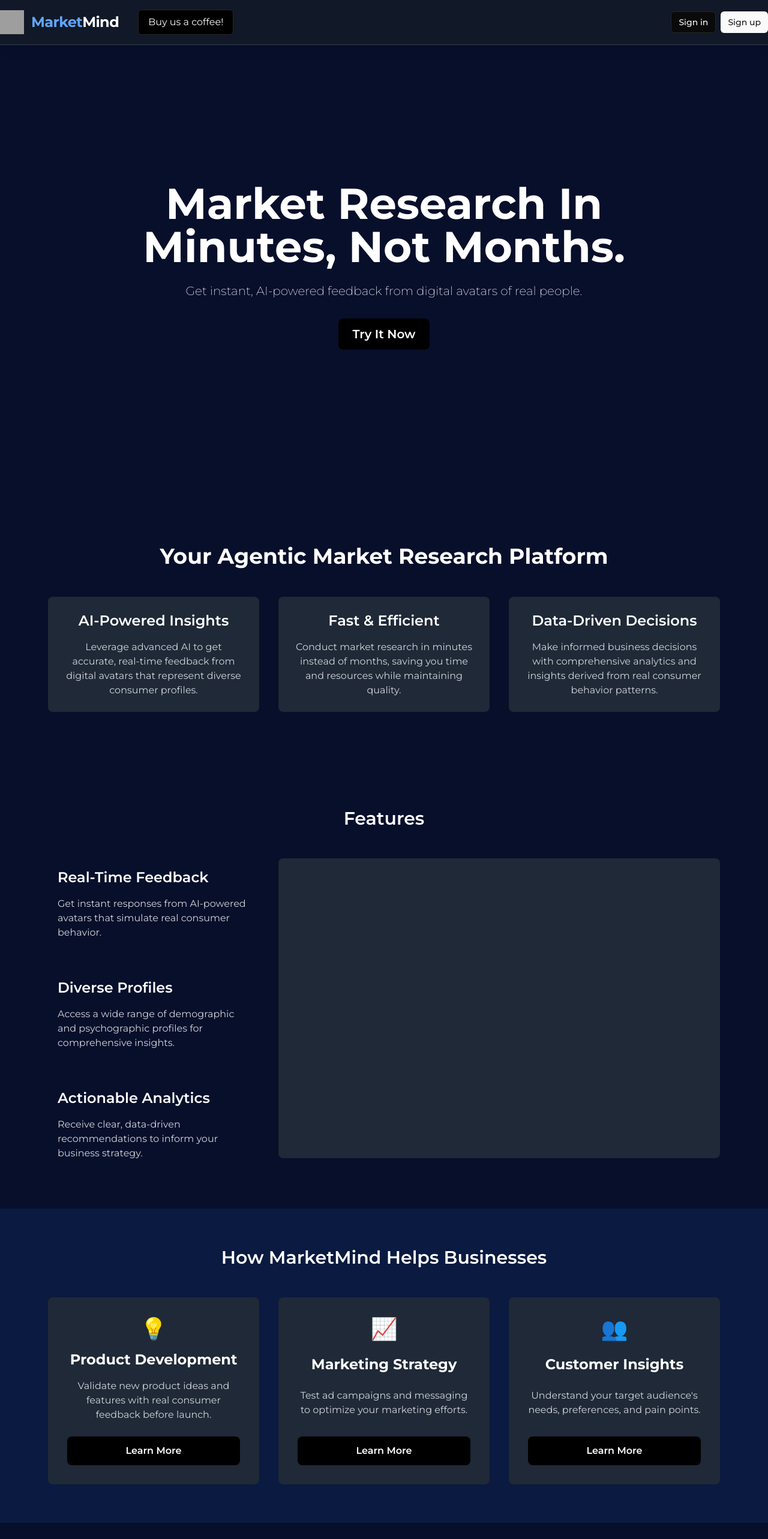
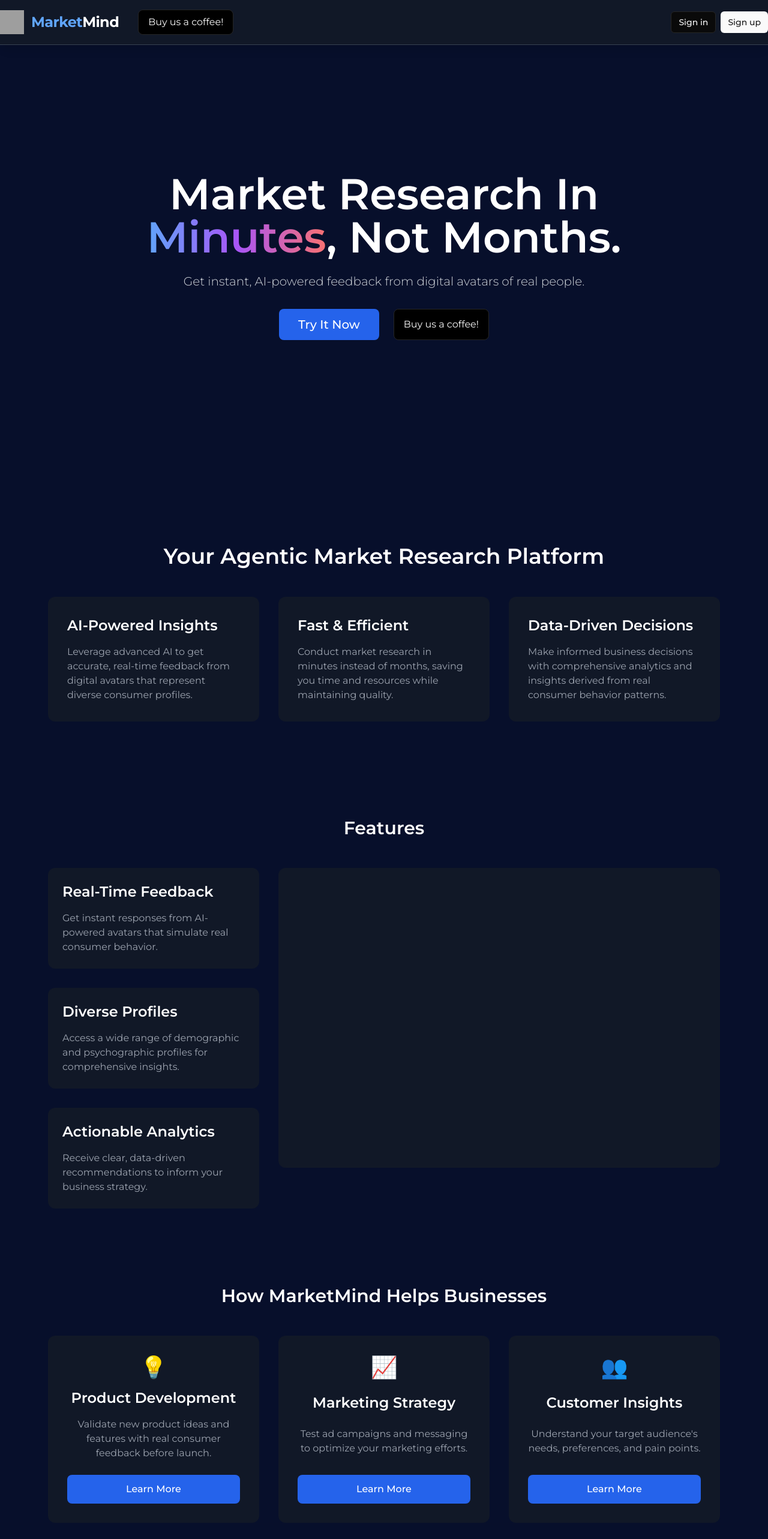
Before and after one commit to nikhilp1234567/Market-research-agent, a Next.js app: page / in a window 1280 px wide. Shown: the top 2566 px of the page at 60% size. Built offline with nearby package versions, Linux system fonts and the light colour scheme; no server answers; grey boxes are pictures that could not be loaded.

Commit message:
homepage ui fixes

```diff
--- a/app/page.tsx
+++ b/app/page.tsx
@@ -8,31 +8,38 @@ import "swiper/css";
 import "swiper/css/effect-coverflow";
 import "swiper/css/pagination";
 import ReferenceCard from "@/my-components/ReferenceCard";
+import { CheckoutForm } from "@/my-components/CheckoutForm";
 
 export default function Home() {
   return (
-    <div className='flex flex-col'>
+    <div className='flex flex-col bg-black'>
       {/* Hero Section */}
       <section
         id='hero-section'
-        className='flex flex-1 flex-col bg-[#070F2B] w-full min-h-[calc(100vh-4rem)] items-center justify-center text-center px-4 hover:bg-[#0a1a40] transition-colors duration-300'>
-        <h1 className='w-full md:w-[80%] text-4xl md:text-6xl lg:text-7xl font-bold text-white hover:text-gray-200 transition-colors duration-200'>
-          Market Research In Minutes, Not Months.
+        style={{ backgroundColor: "#070F2B" }}
+        className='flex flex-1 flex-col w-full min-h-[calc(100vh-4rem)] items-center justify-center text-center px-4'>
+        <h1 className='w-full md:w-[80%] text-4xl md:text-6xl lg:text-7xl font-semibold text-white hover:text-gray-200 transition-colors duration-300'>
+          Market Research In{" "}
+          <span className='animate-gradient-fast bg-gradient-to-r from-blue-400 via-purple-500 to-red-400 bg-clip-text text-transparent animate-duration-[1s] animate-iteration-count-infinite animate-ease-linear animate-alternate-reverse'>
+            Minutes
+          </span>
+          , Not Months.
         </h1>
-        <p className='text-lg md:text-xl mt-6 text-white font-extralight max-w-2xl hover:text-gray-200 transition-colors duration-200'>
-          Get instant, AI-powered feedback from digital avatars of real people.
-        </p>
-        <button className='mt-8 bg-black hover:bg-gray-600 text-white font-semibold py-3 px-6 rounded-lg text-lg md:text-xl transition-all duration-200 hover:scale-105'>
-          <Link href='/sign-in'>Try It Now</Link>
-        </button>
+        <p className='text-lg md:text-xl mt-6 text-gray-300 font-light max-w-2xl'>Get instant, AI-powered feedback from digital avatars of real people.</p>
+        <div className='flex my-8 flex-row gap-6'>
+          <Link
+            href='/sign-in'
+            className='bg-blue-600 hover:bg-blue-500 text-white font-medium py-3 px-8 rounded-lg text-lg md:text-xl transition-all duration-200 hover:scale-105'>
+            Try It Now
+          </Link>
+          <CheckoutForm />
+        </div>
       </section>
 
       {/* About Section */}
-      <section id='about-section' className='w-full py-16 md:py-24 bg-[#070F2B] hover:bg-[#0a1a40] transition-colors duration-300'>
+      <section id='about-section' style={{ backgroundColor: "#070F2B" }} className='w-full py-16 md:py-24'>
         <div className='max-w-6xl mx-auto px-4'>
-          <h2 className='text-3xl md:text-4xl font-bold text-center mb-12 text-white hover:text-gray-200 transition-colors duration-200'>
-            Your Agentic Market Research Platform
-          </h2>
+          <h2 className='text-3xl md:text-4xl font-semibold text-center mb-12 text-white'>Your Agentic Market Research Platform</h2>
           <div className='grid grid-cols-1 md:grid-cols-3 gap-8'>
             {[
               {
@@ -48,9 +55,9 @@ export default function Home() {
                 description: "Make informed business decisions with comprehensive analytics and insights derived from real consumer behavior patterns.",
               },
             ].map((item, index) => (
-              <div key={index} className='text-center p-6 bg-gray-800 rounded-lg hover:bg-gray-700 transition-all duration-200 hover:scale-105 cursor-pointer'>
+              <div key={index} className='p-8 bg-gray-900 rounded-xl hover:bg-gray-800 transition-all duration-200 cursor-pointer hover:scale-105'>
                 <h3 className='text-2xl font-semibold mb-4 text-white'>{item.title}</h3>
-                <p className='text-gray-300'>{item.description}</p>
+                <p className='text-gray-400'>{item.description}</p>
               </div>
             ))}
           </div>
@@ -58,9 +65,9 @@ export default function Home() {
       </section>
 
       {/* Features Section */}
-      <section id='features-section' className='w-full py-16 bg-[#070F2B] hover:bg-[#0a1a40] transition-colors duration-300'>
+      <section id='features-section' style={{ backgroundColor: "#070F2B" }} className='w-full py-16'>
         <div className='max-w-6xl mx-auto px-4'>
-          <h3 className='text-3xl text-center font-semibold text-white mb-12 hover:text-gray-200 transition-colors duration-200'>Features</h3>
+          <h3 className='text-3xl text-center font-semibold text-white mb-12'>Features</h3>
           <div className='grid grid-cols-1 lg:grid-cols-3 gap-8'>
             <div className='space-y-8'>
               {[
@@ -77,23 +84,21 @@ export default function Home() {
                   description: "Receive clear, data-driven recommendations to inform your business strategy.",
                 },
               ].map((feature, index) => (
-                <div key={index} className='hover:bg-gray-800 p-4 rounded-lg transition-all duration-200 cursor-pointer'>
+                <div key={index} className='p-6 bg-gray-900 rounded-xl hover:bg-gray-800 transition-all duration-200 cursor-pointer'>
                   <h3 className='text-2xl font-semibold text-white mb-4'>{feature.title}</h3>
-                  <p className='text-gray-300'>{feature.description}</p>
+                  <p className='text-gray-400'>{feature.description}</p>
                 </div>
               ))}
             </div>
-            <div className='lg:col-span-2 bg-gray-800 rounded-lg h-96 md:h-[500px] hover:bg-gray-700 transition-colors duration-200'></div>
+            <div className='lg:col-span-2 bg-gray-900 rounded-xl hover:bg-gray-800 transition-colors duration-200 h-96 md:h-[500px]'></div>
           </div>
         </div>
       </section>
 
       {/* Use Cases Section */}
-      <section id='use-cases-section' className='w-full py-16 bg-[#070F2B] hover:bg-[#0a1a40] transition-colors duration-300'>
+      <section id='use-cases-section' style={{ backgroundColor: "#070F2B" }} className='w-full py-16'>
         <div className='max-w-6xl mx-auto px-4'>
-          <h3 className='text-3xl text-center font-semibold text-white mb-12 hover:text-gray-200 transition-colors duration-200'>
-            How MarketMind Helps Businesses
-          </h3>
+          <h3 className='text-3xl text-center font-semibold text-white mb-12'>How MarketMind Helps Businesses</h3>
           <div className='grid grid-cols-1 md:grid-cols-3 gap-8'>
             {[
               {
@@ -114,11 +119,11 @@ export default function Home() {
             ].map((useCase, index) => (
               <div
                 key={index}
-                className='bg-gray-800 rounded-lg p-8 flex flex-col justify-between text-center hover:bg-gray-700 transition-all duration-200 hover:scale-105 cursor-pointer'>
+                className='bg-gray-900 rounded-xl p-8 flex flex-col justify-between text-center hover:bg-gray-800 transition-all duration-200 hover:scale-105 cursor-pointer'>
                 <div className='text-4xl mb-4 hover:scale-110 transition-transform duration-200'>{useCase.icon}</div>
-                <h4 className='text-2xl font-bold text-white mb-4'>{useCase.title}</h4>
-                <p className='text-gray-300'>{useCase.description}</p>
-                <button className='mt-6 w-full bg-black hover:bg-gray-700 text-white font-semibold py-3 rounded-lg transition-all duration-200 hover:scale-105'>
+                <h4 className='text-2xl font-semibold text-white mb-4'>{useCase.title}</h4>
+                <p className='text-gray-400'>{useCase.description}</p>
+                <button className='mt-6 w-full bg-blue-600 hover:bg-blue-500 text-white font-medium py-3 rounded-lg transition-all duration-200 hover:scale-105'>
                   Learn More
                 </button>
               </div>
@@ -128,12 +133,12 @@ export default function Home() {
       </section>
 
       {/* Reviews Section */}
-      <section id='reviews-section' className='w-full py-16 bg-[#070F2B] hover:bg-[#0a1a40] transition-colors duration-300'>
-        <div className=' mx-auto px-4'>
-          <h3 className='text-3xl text-center font-semibold text-white mb-8 hover:text-gray-200 transition-colors duration-200'>What Our Users Say</h3>
+      <section id='reviews-section' style={{ backgroundColor: "#070F2B" }} className='w-full py-16'>
+        <div className='mx-auto px-4'>
+          <h3 className='text-3xl text-center font-semibold text-white mb-8'>What Our Users Say</h3>
           <Swiper
             effect={"coverflow"}
-            className='!p-6 h-[300px] md:h-[400px]'
+            className='!p-6 max-h-[300px] md:h-[400px]'
             loop={true}
             spaceBetween={20}
             slidesPerView={1}
@@ -170,7 +175,7 @@ export default function Home() {
                 reference: "We used MarketMind to validate our MVP concept. The detailed reports helped us secure our first round of funding!",
               },
             ].map((review, index) => (
-              <SwiperSlide key={index} className='bg-black border rounded-[2rem] flex flex-col text-left p-6 hover:bg-gray-900 transition-colors duration-200'>
+              <SwiperSlide key={index} className='bg-gray-900 rounded-xl hover:bg-gray-800 transition-colors duration-200 h-full'>
                 <ReferenceCard name={review.name} reference={review.reference} />
               </SwiperSlide>
             ))}
@@ -179,9 +184,9 @@ export default function Home() {
       </section>
 
       {/* Footer */}
-      <footer id='footer' className='w-full bg-[#070F2B] pb-8 hover:bg-[#0a1a40] transition-colors duration-300'>
+      <footer id='footer' style={{ backgroundColor: "#070F2B" }} className='w-full pb-8'>
         <div className='border-t border-gray-700 pt-8 text-center'>
-          <p className='text-gray-300 text-sm hover:text-gray-200 transition-colors duration-200'>&copy; 2025 MarketMind. All rights reserved.</p>
+          <p className='text-gray-400'>&copy; 2025 MarketMind. All rights reserved.</p>
         </div>
       </footer>
     </div>
--- a/my-components/CheckoutForm.tsx
+++ b/my-components/CheckoutForm.tsx
@@ -34,7 +34,10 @@ export const CheckoutForm = () => {
   };
 
   return (
-    <button onClick={handleCheckout} type='button'>
+    <button
+      className='flex flex-col justify-center items-center bg-black border px-4 py-2 rounded-lg hover:bg-gray-600 transition-colors'
+      onClick={handleCheckout}
+      type='button'>
       Buy us a coffee!
     </button>
   );
--- a/my-components/Nav.tsx
+++ b/my-components/Nav.tsx
@@ -18,9 +18,7 @@ export default function Nav() {
               <span className='text-white'>Mind</span>
             </h1>
           </Link>
-          <div className='bg-black border px-4 py-2 rounded-md hover:bg-gray-600 transition-colors'>
-            <CheckoutForm />
-          </div>
+          <CheckoutForm />
         </div>
         <div id='nav-right'>{!hasEnvVars ? <EnvVarWarning /> : <HeaderAuth />}</div>
       </div>
--- a/my-components/ReferenceCard.tsx
+++ b/my-components/ReferenceCard.tsx
@@ -7,10 +7,9 @@ type specifiedTypes = {
 
 function ReferenceCard({ name, reference }: specifiedTypes) {
   return (
-    <div className='h-100'>
+    <div className='min-h-full p-6 flex flex-col'>
       <div className='flex h-100 items-center flex-row gap-3'>
-        <img src='null' alt='' className='h-5 w-5' />
-        {/* need to add a profile img */}
+        <img src='/images/profile.png' alt='' className='h-8 w-8' />
         <h1 className='text-3xl font-bold'>{name}</h1>
       </div>
       <p className='text-xl mt-3 font-extralight'>{reference}</p>
```
Also changed, not shown: public/images/profile.png (added).
